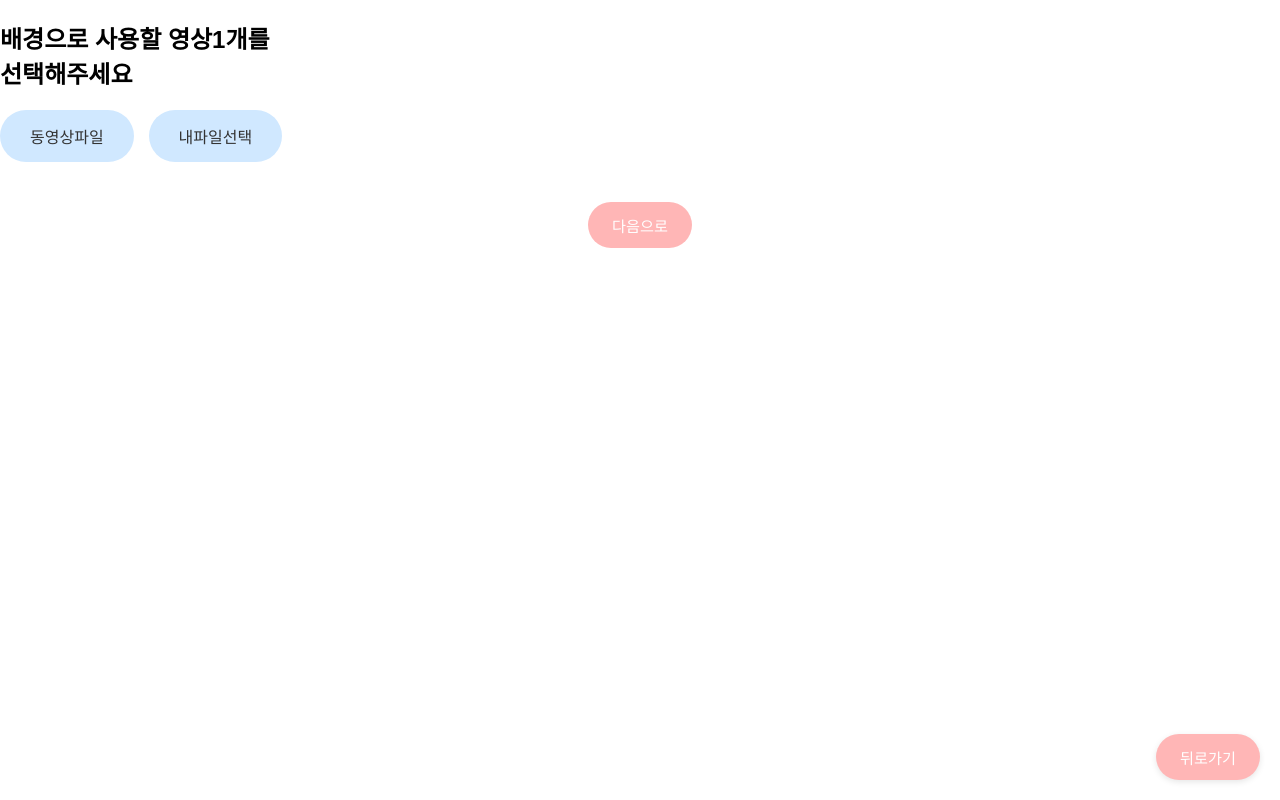
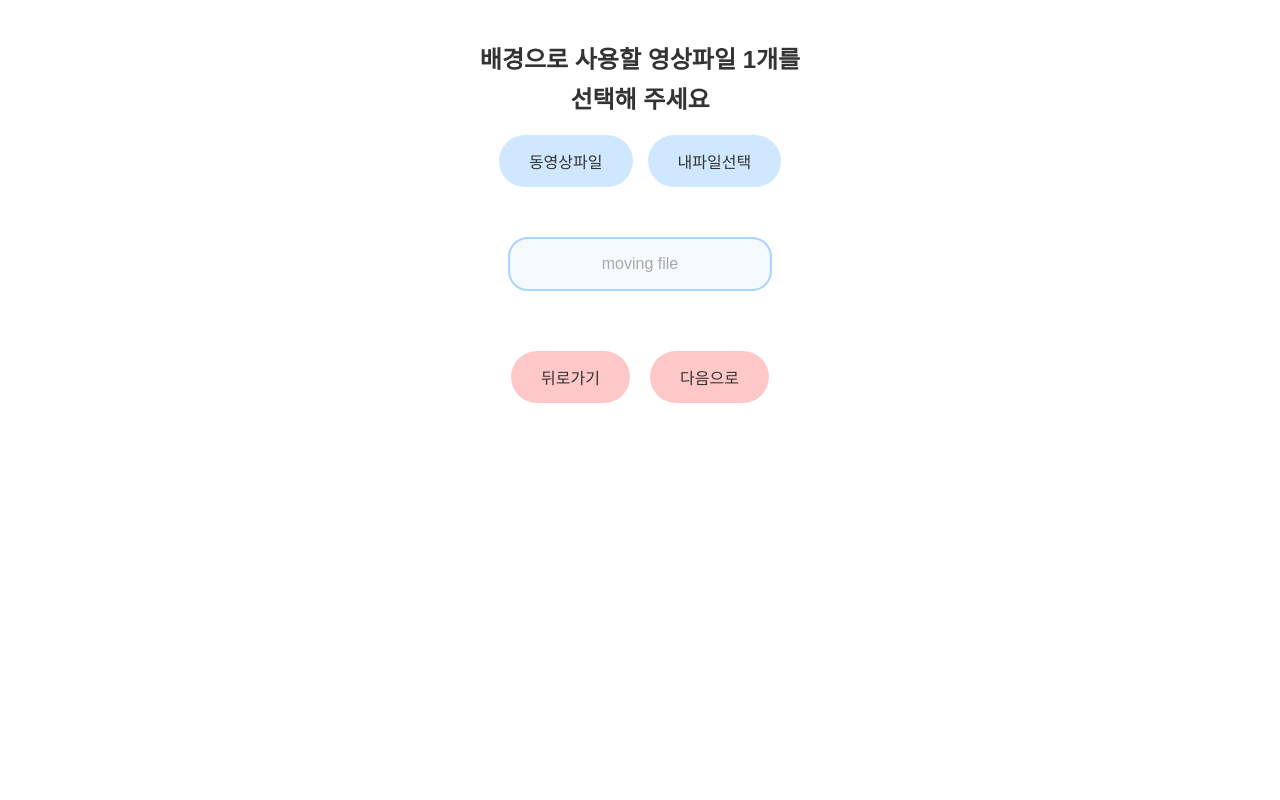
Before and after one commit to xeon-243859/ppongtok-app, a React (Vite) app: page /video/select in a window 1280 px wide. Built offline with nearby package versions, Linux system fonts and the light colour scheme.

Commit message:
🎥 VideoSelectPage: 영상 선택 시 자동 이동 기능 추가 및 원본 유지 정리

```diff
--- a/src/pages/VideoSelectPage.jsx
+++ b/src/pages/VideoSelectPage.jsx
@@ -1,13 +1,29 @@
-import React, { useState, useRef } from "react";
+import React, { useRef, useState, useEffect } from "react";
 import { useNavigate } from "react-router-dom";
 import "./VideoSelectPage.css";
 
 const VideoSelectPage = () => {
   const navigate = useNavigate();
   const fileInputRef = useRef(null);
+  const [selectedVideo, setSelectedVideo] = useState(null);
+  const [showLine1, setShowLine1] = useState(false);
+  const [showLine2, setShowLine2] = useState(false);
 
-  const [selectedVideo, setSelectedVideo] = useState(null);
-  const [videoName, setVideoName] = useState("");
+  useEffect(() => {
+    const savedVideo = localStorage.getItem("selected-video");
+    if (savedVideo) {
+      setSelectedVideo(savedVideo);
+    }
+  }, []);
+
+  useEffect(() => {
+    const t1 = setTimeout(() => setShowLine1(true), 300);
+    const t2 = setTimeout(() => setShowLine2(true), 1800);
+    return () => {
+      clearTimeout(t1);
+      clearTimeout(t2);
+    };
+  }, []);
 
   const handleThemeSelect = () => {
     navigate("/video/theme");
@@ -20,28 +36,28 @@ const VideoSelectPage = () => {
   const handleFileChange = (e) => {
     const file = e.target.files[0];
     if (!file) return;
-
-    const videoUrl = URL.createObjectURL(file);
-    setSelectedVideo(videoUrl);
-    setVideoName(file.name);
-    localStorage.setItem("selected-video", videoUrl);
+    const url = URL.createObjectURL(file);
+    setSelectedVideo(url);
+    localStorage.setItem("selected-video", url);
+    navigate("/video/theme");
   };
 
-  const handleBack = () => {
-    navigate("/style/select");
-  };
-
-  const handleNext = () => {
+  const handleVideoSelect = (url) => {
+    setSelectedVideo(url);
+    localStorage.setItem("selected-video", url);
+    console.log("✅ 영상 저장됨:", url);
     navigate("/music/select");
   };
 
+  const handleDelete = () => {
+    localStorage.removeItem("selected-video");
+    setSelectedVideo(null);
+  };
+
   return (
-    <div className="video-select-page">
-      <div className="video-title-box">
-        <h2 className="video-select-title">
-          배경으로 사용할 영상1개를 <br />선택해주세요
-        </h2>
-      </div>
+    <div className="video-select-container">
+      {showLine1 && <h2 className="video-title-line1">배경으로 사용할 영상파일 1개를</h2>}
+      {showLine2 && <h2 className="video-title-line2">선택해 주세요</h2>}
 
       <div className="video-button-group">
         <button onClick={handleThemeSelect}>동영상파일</button>
@@ -55,21 +71,20 @@ const VideoSelectPage = () => {
         />
       </div>
 
-      {selectedVideo && (
-        <div className="video-preview-box">
-          <p className="video-label">{videoName || "선택된 영상 없음"}</p>
-          <video src={selectedVideo} controls autoPlay muted loop className="moving-box" />
-          <button className="delete-button" onClick={() => {
-            setSelectedVideo(null);
-            setVideoName("");
-            localStorage.removeItem("selected-video");
-          }}>❌</button>
-        </div>
-      )}
+      <div className="moving-box">
+        {selectedVideo ? (
+          <>
+            <video src={selectedVideo} autoPlay loop muted />
+            <button className="delete-button" onClick={handleDelete}>X</button>
+          </>
+        ) : (
+          <p className="moving-placeholder">moving file</p>
+        )}
+      </div>
 
-      <div className="button-group horizontal">
-        <button className="back-button" onClick={handleBack}>뒤로가기</button>
-        <button className="next-button" onClick={handleNext}>다음으로</button>
+      <div className="video-button-nav">
+        <button onClick={() => navigate(-1)}>뒤로가기</button>
+        <button onClick={() => navigate("/preview?type=video")}>다음으로</button>
       </div>
     </div>
   );
```
